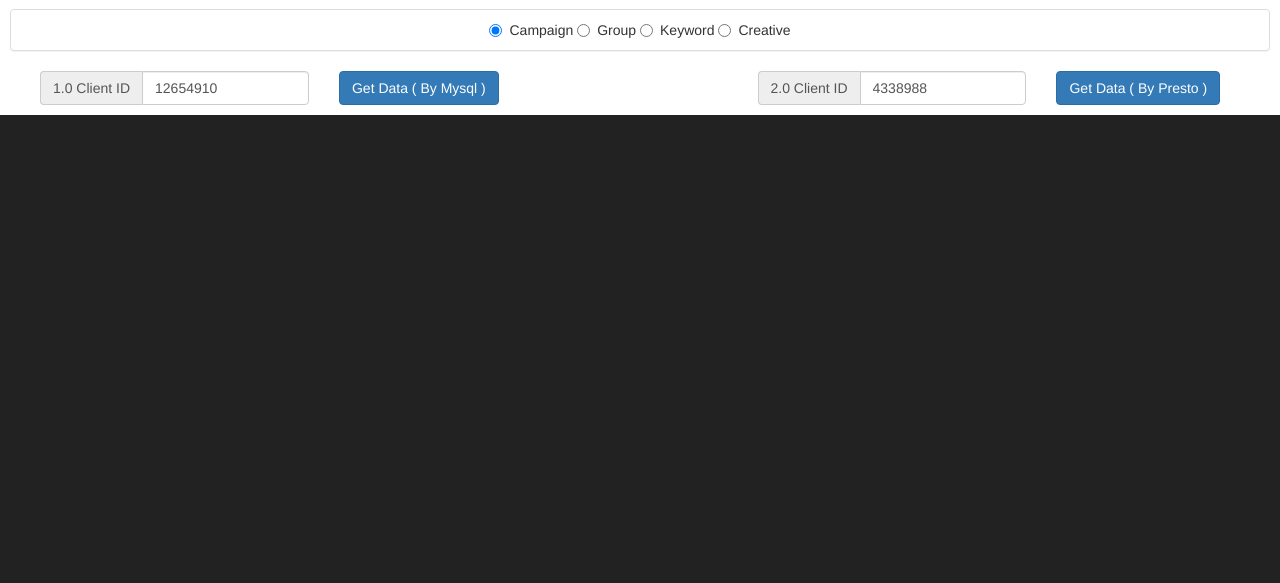
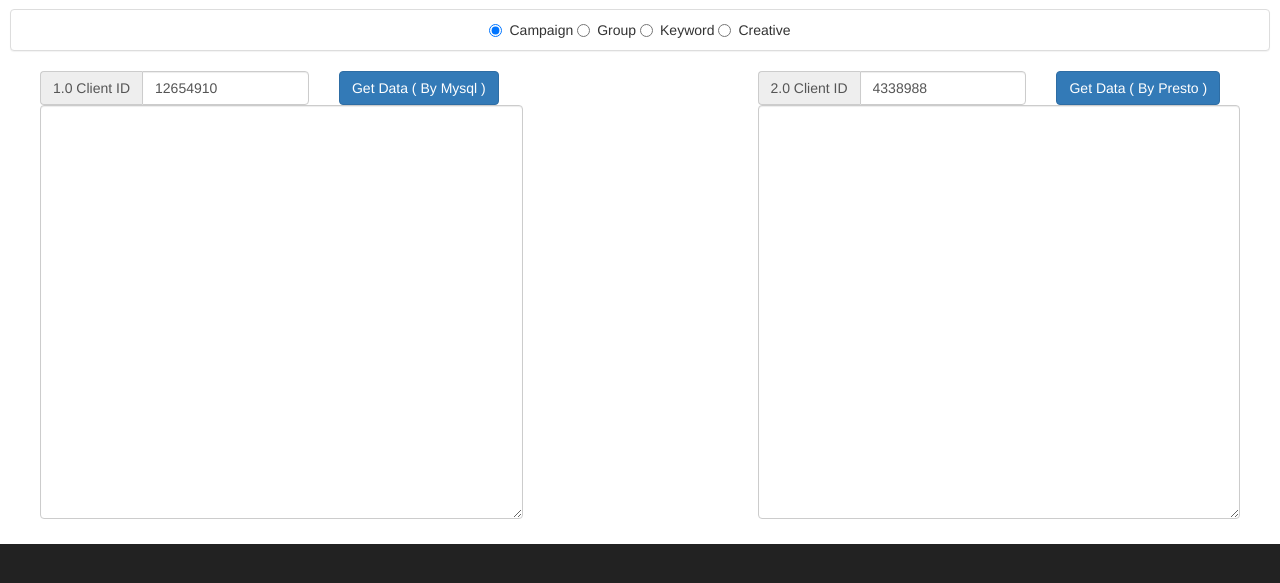
Before and after one commit to macxu/dragonfly, a Flask app: page /dmt in a window 1280 px wide. Shown: the part 51-634 px from the top of the page. Run offline with Flask 2, Linux system fonts and the light colour scheme; some libraries are stand-ins or nearby versions.

Commit message:
improve UI.

```diff
--- a/app/templates/dmt.html
+++ b/app/templates/dmt.html
@@ -78,6 +78,20 @@ script(src='https://oss.maxcdn.com/libs/respond.js/1.4.2/respond.min.js')--><!--
                     <div class="col-md-5">
                         <button type="button" class="btn btn-primary" onclick="loadPrestoData()">Get Data ( By Presto )</button>
                     </div>
+                </div>
+            </div>
+
+
+            <div class="col-md-5">
+                <div class="form-group">
+                  <textarea class="form-control" rows="20" id="mysql_data"></textarea>
+                </div>
+            </div>
+            <div class="col-md-2">
+            </div>
+            <div class="col-md-5">
+                <div class="form-group">
+                  <textarea class="form-control" rows="20" id="presto_data"></textarea>
                 </div>
             </div>
 
```
